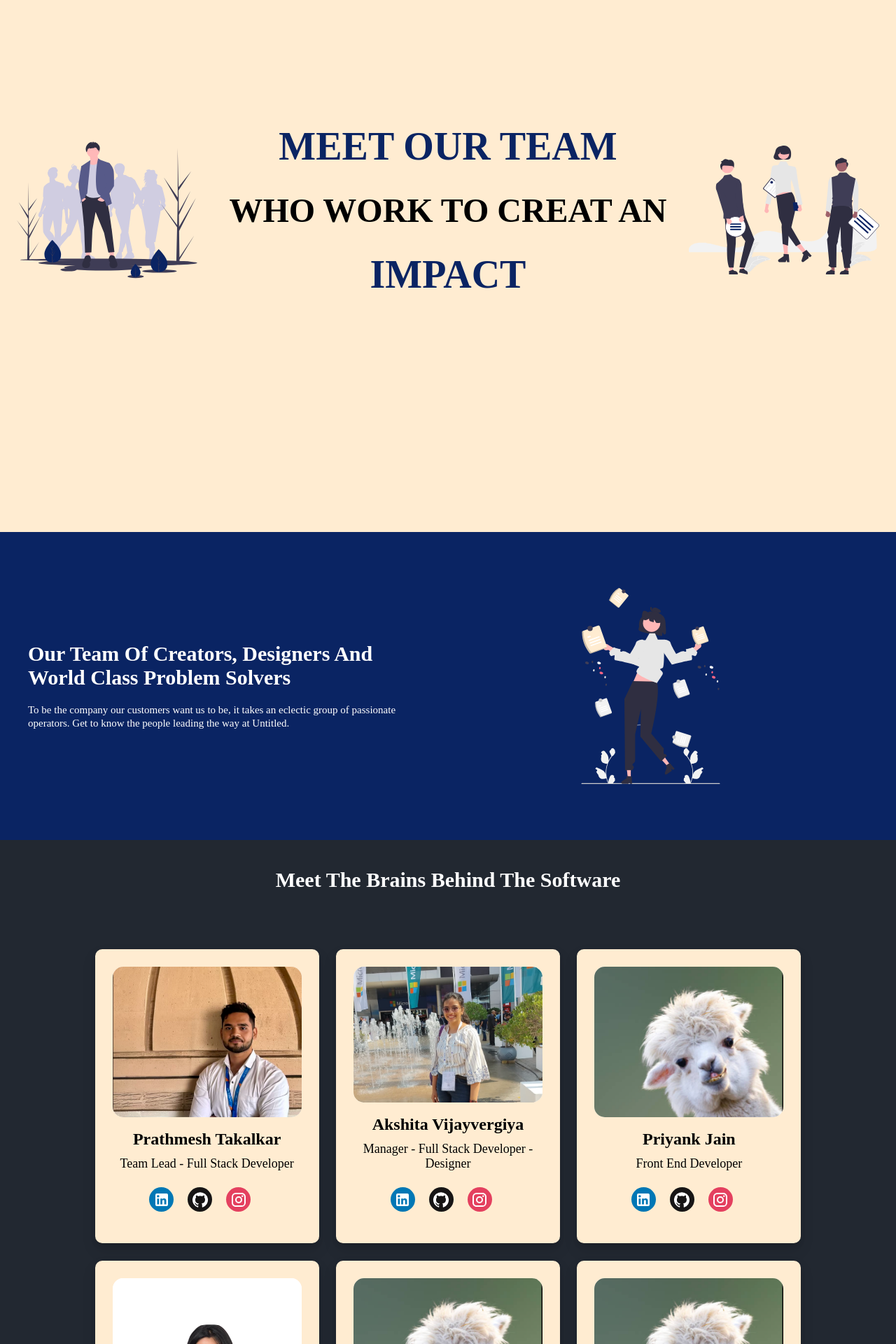
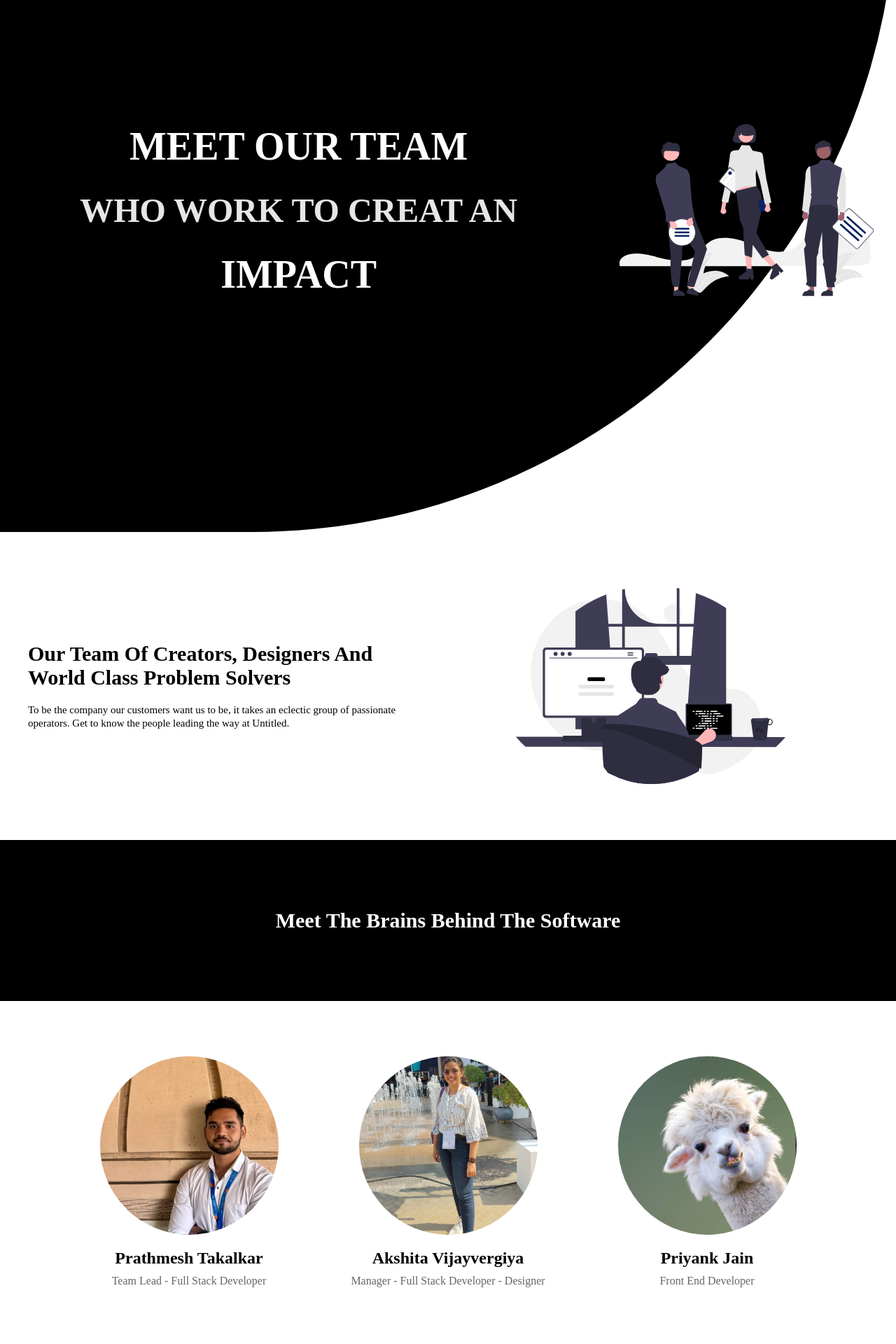
Before and after one commit to DIPAYANPOREL/HappyPerformer, a React (Vite) app in the folder Frontend/: page / in a window 1280 px wide. Shown: the part 160-2080 px from the top of the page at 70% size. Built offline with nearby package versions, Linux system fonts and the light colour scheme.

Commit message:
Meet the team v1.1

```diff
--- a/Frontend/src/Components/HomePage/ProfileCard.jsx
+++ b/Frontend/src/Components/HomePage/ProfileCard.jsx
@@ -1,109 +1,79 @@
-import { GitHub, Instagram, LinkedIn } from "@mui/icons-material";
 import React from "react";
 import styled from "styled-components";
 
 const Container = styled.div`
-  max-height: 420px;
-  max-width: 320px;
-  height: 440px;
-  width: 320px;
-  color: #000;
-  background-color: #ffecd1;
+  width: 30%;
   border-radius: 10px;
+  padding: 5px 0;
+  text-align: center;
   display: flex;
   flex-direction: column;
   align-items: center;
   justify-content: center;
-  margin: 10px;
-  padding: 25px;
-  box-shadow: 0 4px 6px rgba(0, 0, 0, 0.1), 0 10px 20px rgba(0, 0, 0, 0.1);
-
-  @media (min-width: 768px) {
-    max-width: 31.33%;
-    margin: 1%;
+  margin: 5px 2px;
+  height: 420px;
+  @media (max-width: 768px) {
+    width: 70%;
+    height: 300px;
+    margin: 1.2rem 2px;
+    padding: 10px;
   }
 `;
 
 const ImageContainer = styled.div`
-  background-color: #fff;
-  height: 70%;
-  width: 100%;
-  border-radius: 15px;
+  width: 255px;
+  height: 255px;
+  border-radius: 50%;
   overflow: hidden;
-
-  img {
-    width: 100%;
-    height: auto;
-    border-radius: 10px;
+  margin: 0 auto;
+  transition: transform 0.3s ease;
+  &:hover {
+    transform: scale(1.1);
+     cursor: pointer;
+  @media (max-width: 768px) {
+    width: 150px;
+    height: 150px;
+  }
+`;
+const Name = styled.h3`
+  margin-top: 20px;
+  font-size: 1.5rem;
+  @media (max-width: 768px) {
+    font-size: 1.2rem;
   }
 `;
 
-const InfoContainer = styled.div`
-  display: flex;
-  flex-direction: column;
-  align-items: center;
-  margin-top: 10px;
-  width: 100%;
-  padding: 0 10px;
-`;
-
-const Name = styled.h3`
-  margin: 0.5rem 0;
-  font-size: 24px;
-  font-weight: 600;
-`;
-
-const Position = styled.h4`
-  margin: 0.2rem 0;
-  font-size: 18px;
-  font-weight: 500;
-  color: #000;
-  text-align: center;
-`;
-
-const SocialContainer = styled.div`
-  display: flex;
-  margin: 20px auto;
-`;
-
-const SocialIcon = styled.div`
-  width: 35px;
-  height: 35px;
-  border-radius: 50%;
-  color: white;
-  background-color: ${(props) => props.color};
-  display: flex;
-  align-items: center;
-  justify-content: center;
-  margin-right: 20px;
-  transition: fill 0.2s ease-in-out;
-
-  &:hover {
-    transform: scale(1.1);
-     cursor: pointer;
+const Role = styled.div`
+  color: #666;
+  font-size: 1rem;
+  line-height: 1.5;
+  margin-top: 7px;
+  @media (max-width: 768px) {
+    font-size: 0.8rem;
+  }
 `;
 
 const ProfileCard = (props) => {
+  const handleClick = () => {
+    window.location.href = "https://www.linkedin.com/in/prathmesh-takalkar/";
+  };
   return (
     <Container>
-      <ImageContainer>
-        <img src={props.img} alt="Profile Picture" />
+      <ImageContainer onClick={handleClick}>
+        <img
+          src={props.img}
+          alt="Profile Picture"
+          style={{
+            objectFit: "cover",
+            width: "100%",
+            height: "100%",
+            margin: "0px",
+            padding: "0px",
+          }}
+        />
       </ImageContainer>
-      <InfoContainer>
-        <Name>{props.name}</Name>
-        <Position>{props.role}</Position>
-        <SocialContainer>
-          <SocialIcon color="#0077b5">
-            <LinkedIn />
-          </SocialIcon>
-          <SocialIcon color="#171515">
-            <GitHub />
-          </SocialIcon>
-          <SocialIcon color="#E4405F">
-            <Instagram />
-          </SocialIcon>
-        </SocialContainer>
-      </InfoContainer>
+      <Name>{props.name}</Name>
+      <Role>{props.role}</Role>
     </Container>
   );
 };
--- a/Frontend/src/Pages/Landing Page/MeetTheTeam.jsx
+++ b/Frontend/src/Pages/Landing Page/MeetTheTeam.jsx
@@ -4,53 +4,88 @@ import ProfileCard from "../../Components/HomePage/ProfileCard";
 import Akshita from "../../assets/Akshita.png";
 import Anuja from "../../assets/Anuja.png";
 import Lama from "../../assets/Lama.png";
+import Logo3 from "../../assets/Logo3.svg";
 import Prathmesh from "../../assets/Prathmesh.png";
-import Team1 from "../../assets/Team1.svg";
 import Team2 from "../../assets/Team2.svg";
-import Ideas from "../../assets/ideas.svg";
 
 const Container = styled.div`
-  background-color: #f3f7ff;
+  background-color: #fff;
 `;
 const MeetTeam = styled.div`
   height: 920px;
-  background-color: #ffecd1;
+  background-color: black;
   display: flex;
   justify-content: center;
   align-items: center;
   padding: auto 40px;
+  border-bottom-right-radius: 990px;
+  border-radius: ;
+  @media (max-width: 768px) {
+    height: 100%;
+    flex-direction: column;
+  }
 `;
-const Left = styled.div`
-  flex: 1;
-  display: flex;
-  justify-content: center;
-  align-items: center;
-`;
+
 const Center = styled.div`
   flex: 2;
   display: flex;
   justify-content: center;
   align-items: center;
   flex-direction: column;
+
+  @media (max-width: 768px) {
+    flex: 1;
+    margin-top: 40px;
+    h1 {
+      font-size: 2px !important;
+    }
+    p {
+      font-size: 1rem;
+    }
+  }
 `;
+
 const Right = styled.div`
   flex: 1;
   display: flex;
   justify-content: center;
   align-items: center;
+
+  @media (max-width: 768px) {
+    flex: 2;
+    margin-top: 40px;
+    h1 {
+      font-size: 2rem;
+    }
+    p {
+      font-size: 1rem;
+    }
+  }
 `;
 const ImageContainer = styled.img`
   height: 45vh;
   max-width: 85%;
+  @media (max-width: 768px) {
+    height: 20vh;
+  }
 `;
 
 const ColoredContent = styled.h2`
-  color: #0a2463;
+  color: #fff;
   font-size: 3.5rem;
+  @media (max-width: 768px) {
+    font-size: 2rem;
+    padding: 10px;
+  }
 `;
 const NormalContent = styled.h2`
   margin: 2rem auto;
   font-size: 3rem;
+  color: #e6e6e6;
+  @media (max-width: 768px) {
+    font-size: 2rem;
+    padding: 10px;
+  }
 `;
 
 const TeamMembers = styled.div`
@@ -62,7 +97,7 @@ const TeamMembers = styled.div`
   width: 100%;
 
   padding: 30px;
-  background-color: #222831;
+  background-color: #fff;
 `;
 
 const HeroSection = styled.div`
@@ -71,10 +106,13 @@ const HeroSection = styled.div`
   display: flex;
   justify-content: center;
   align-items: center;
-  background-color: #0a2463;
-  color: white;
+  background-color: #fff;
+  color: black;
   padding: 40px;
   margin: auto;
+  @media (max-width: 768px) {
+    flex-direction: column;
+  }
 `;
 const HeroContent = styled.div`
   display: flex;
@@ -101,13 +139,13 @@ const HeroImage = styled.img`
 `;
 
 const Brains = styled.div`
-  height: 100%;
+  height: 230px;
   width: 100%;
   color: white;
   display: flex;
   justify-content: center;
   align-items: center;
-  background-color: #222831;
+  background-color: black;
   padding: 40px;
 `;
 const BrainText = styled.h3`
@@ -121,9 +159,6 @@ const MeetTheTeam = () => {
   return (
     <Container>
       <MeetTeam>
-        <Left>
-          <ImageContainer src={Team1} />
-        </Left>
         <Center>
           <ColoredContent>MEET OUR TEAM</ColoredContent>
           <NormalContent>WHO WORK TO CREAT AN</NormalContent>
@@ -145,7 +180,7 @@ const MeetTheTeam = () => {
             way at Untitled.
           </MiniContent>
         </HeroContent>
-        <HeroImage src={Ideas} />
+        <HeroImage src={Logo3} />
       </HeroSection>
       {/* TeamMembers.. */}
       <Brains>
```
Also changed, not shown: Frontend/src/assets/Logo3.svg (added).
